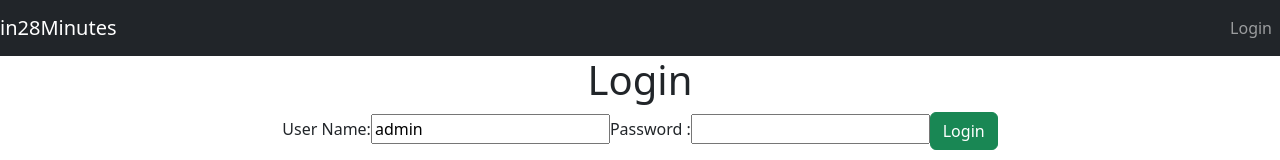
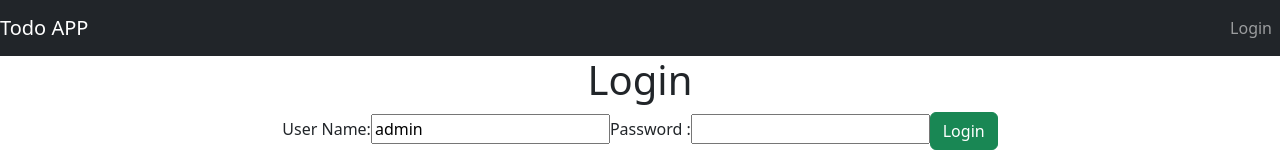
Before and after one commit to viveksavani/ReactMakeTripAndTodoAppwithBackendSpringboot, a React (Create React App) app in the folder todo-app/: page / in a window 1280 px wide. Shown: the top 160 px of the page. Built offline with nearby package versions, Linux system fonts and the light colour scheme.

Commit message:
crud operation added

```diff
--- a/todo-app/src/components/todo/HeaderComponent.jsx
+++ b/todo-app/src/components/todo/HeaderComponent.jsx
@@ -9,7 +9,7 @@ function HeaderComponent() {
     return (
         <header>
             <nav className="navbar navbar-expand-md navbar-dark bg-dark">
-                <div><a href="http://www.in28minutes.com" className="navbar-brand">in28Minutes</a></div>
+                <div><a href="" className="navbar-brand">Todo APP</a></div>
                 <ul className="navbar-nav">
                     {userLoggedIn && <li><Link className="nav-link" to="/welcome/in28minutes">Home</Link></li>}
                     {userLoggedIn && <li><Link className="nav-link" to="/todos">Todos</Link></li>}
```
